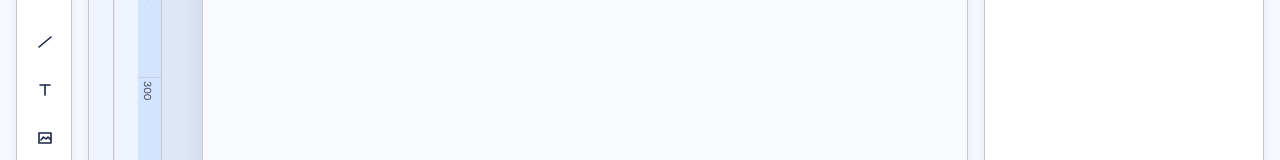
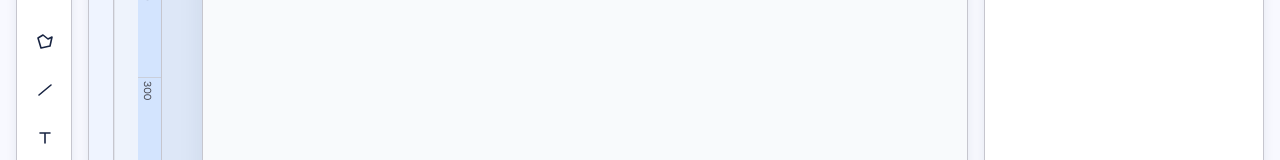
Before and after one commit to nopublicsounds/draw-p5js, a React (Vite) app: page / in a window 1280 px wide. Shown: the part 477-637 px from the top of the page. Built offline with nearby package versions, Linux system fonts and the light colour scheme.

Commit message:
feat: New draw tool - free polygon, confirm element with enter key or right-click

```diff
--- a/src/components/CanvasStage.tsx
+++ b/src/components/CanvasStage.tsx
@@ -1,4 +1,4 @@
-import { useEffect, useRef, useState } from 'react'
+import { useCallback, useEffect, useRef, useState } from 'react'
 import { cloneCanvasState, useCanvasStore } from '../store/canvasStore'
 import type { CanvasElement, CanvasState } from '../types/canvas'
 
@@ -315,6 +315,11 @@ const pointInElement = (point: Point, element: CanvasElement) => {
     return pointAngle >= start || pointAngle <= stop
   }
 
+  if (element.type === 'freePolygon') {
+    const vertices = getFreePolygonVertices(element)
+    return pointInPolygon(localPoint, vertices)
+  }
+
   return (
     localPoint.x >= element.x &&
     localPoint.x <= element.x + element.width &&
@@ -445,6 +450,25 @@ const drawElement = (ctx: CanvasRenderingContext2D, element: CanvasElement) => {
       ctx.fillStyle = element.style.fill
       ctx.fill()
     }
+  } else if (element.type === 'freePolygon') {
+    const vertices = getFreePolygonVertices(element)
+    if (vertices.length >= 3) {
+      ctx.beginPath()
+      for (let i = 0; i < vertices.length; i += 1) {
+        const vertex = vertices[i]
+        if (i === 0) {
+          ctx.moveTo(vertex.x, vertex.y)
+        } else {
+          ctx.lineTo(vertex.x, vertex.y)
+        }
+      }
+      ctx.closePath()
+
+      if (element.style.fill !== 'none') {
+        ctx.fillStyle = element.style.fill
+        ctx.fill()
+      }
+    }
   } else if (element.type === 'text') {
     ctx.fillStyle = element.style.fill === 'none' ? '#0b1c30' : element.style.fill
     ctx.font = `${element.fontSize ?? 24}px ${element.fontFamily ?? 'Inter'}`
@@ -514,6 +538,21 @@ const drawElement = (ctx: CanvasRenderingContext2D, element: CanvasElement) => {
       }
       ctx.closePath()
       ctx.stroke()
+    } else if (element.type === 'freePolygon') {
+      const vertices = getFreePolygonVertices(element)
+      if (vertices.length >= 3) {
+        ctx.beginPath()
+        for (let i = 0; i < vertices.length; i += 1) {
+          const vertex = vertices[i]
+          if (i === 0) {
+            ctx.moveTo(vertex.x, vertex.y)
+          } else {
+            ctx.lineTo(vertex.x, vertex.y)
+          }
+        }
+        ctx.closePath()
+        ctx.stroke()
+      }
     } else {
       ctx.strokeRect(element.x, element.y, element.width, element.height)
     }
@@ -620,7 +659,42 @@ interface DrawingState {
   currentPoint: Point
 }
 
+interface FreePolygonDrawingState {
+  type: 'freePolygon'
+  points: Point[]
+  hoverPoint: Point | null
+}
+
 const normalizeAngle = (angle: number) => ((angle % 360) + 360) % 360
+
+const getFreePolygonVertices = (element: CanvasElement): Point[] => {
+  const points = element.polygonPoints ?? []
+  return points.map((point) => ({
+    x: element.x + point.x * element.width,
+    y: element.y + point.y * element.height,
+  }))
+}
+
+const pointInPolygon = (point: Point, vertices: Point[]) => {
+  if (vertices.length < 3) {
+    return false
+  }
+
+  let inside = false
+  for (let i = 0, j = vertices.length - 1; i < vertices.length; j = i, i += 1) {
+    const xi = vertices[i].x
+    const yi = vertices[i].y
+    const xj = vertices[j].x
+    const yj = vertices[j].y
+
+    const intersects = yi > point.y !== yj > point.y && point.x < ((xj - xi) * (point.y - yi)) / (yj - yi) + xi
+    if (intersects) {
+      inside = !inside
+    }
+  }
+
+  return inside
+}
 
 export function CanvasStage() {
   const canvasState = useCanvasStore((state) => state.canvas)
@@ -639,7 +713,7 @@ export function CanvasStage() {
   const setActiveTool = useCanvasStore((state) => state.setActiveTool)
   const canvasRef = useRef<HTMLCanvasElement | null>(null)
   const [dragState, setDragState] = useState<DragState | null>(null)
-  const [drawingState, setDrawingState] = useState<DrawingState | null>(null)
+  const [drawingState, setDrawingState] = useState<DrawingState | FreePolygonDrawingState | null>(null)
   const [selectionRect, setSelectionRect] = useState<{ x: number; y: number; width: number; height: number } | null>(null)
   const horizontalRulerCount = Math.floor(canvasState.width / 100) + 1
   const verticalRulerCount = Math.floor(canvasState.height / 100) + 1
@@ -768,6 +842,50 @@ export function CanvasStage() {
       }
 
       ctx.restore()
+    } else if (drawingState && drawingState.type === 'freePolygon') {
+      ctx.save()
+      ctx.strokeStyle = '#182442'
+      ctx.fillStyle = 'rgba(74, 144, 217, 0.2)'
+      ctx.lineWidth = 2
+
+      if (drawingState.points.length > 0) {
+        // Draw committed edges between all vertices.
+        for (let i = 0; i < drawingState.points.length - 1; i += 1) {
+          const a = drawingState.points[i]
+          const b = drawingState.points[i + 1]
+          ctx.beginPath()
+          ctx.moveTo(a.x, a.y)
+          ctx.lineTo(b.x, b.y)
+          ctx.stroke()
+        }
+
+        // Draw the live edge from last vertex to pointer.
+        if (drawingState.hoverPoint) {
+          const last = drawingState.points[drawingState.points.length - 1]
+          ctx.beginPath()
+          ctx.moveTo(last.x, last.y)
+          ctx.lineTo(drawingState.hoverPoint.x, drawingState.hoverPoint.y)
+          ctx.stroke()
+        }
+
+        // Draw close-path edge so there is no visual gap between end and start.
+        if (drawingState.points.length >= 2) {
+          const first = drawingState.points[0]
+          const last = drawingState.hoverPoint ?? drawingState.points[drawingState.points.length - 1]
+          ctx.beginPath()
+          ctx.moveTo(last.x, last.y)
+          ctx.lineTo(first.x, first.y)
+          ctx.stroke()
+        }
+      }
+
+      for (const vertex of drawingState.points) {
+        ctx.beginPath()
+        ctx.arc(vertex.x, vertex.y, 3, 0, Math.PI * 2)
+        ctx.fill()
+      }
+
+      ctx.restore()
     }
 
     // Draw selection rectangle for multi-select
@@ -870,7 +988,7 @@ export function CanvasStage() {
   }, [dragState, pushHistorySnapshot, updateElement, selectedElementIds])
 
   useEffect(() => {
-    if (!drawingState) {
+    if (!drawingState || drawingState.type !== 'drawing') {
       return
     }
 
@@ -881,7 +999,7 @@ export function CanvasStage() {
       }
 
       const point = getCanvasPoint(event, canvas)
-      setDrawingState((state) => (state ? { ...state, currentPoint: point } : state))
+      setDrawingState((state) => (state && state.type === 'drawing' ? { ...state, currentPoint: point } : state))
     }
 
     const handleMouseUp = () => {
@@ -997,13 +1115,128 @@ export function CanvasStage() {
     }
   }, [selectionRect, elements, selectElements])
 
+  const finalizeFreePolygon = useCallback(() => {
+    const currentState = drawingState
+
+    if (!currentState || currentState.type !== 'freePolygon' || currentState.points.length < 3) {
+      return
+    }
+
+    const xs = currentState.points.map((point) => point.x)
+    const ys = currentState.points.map((point) => point.y)
+    const minX = Math.min(...xs)
+    const minY = Math.min(...ys)
+    const maxX = Math.max(...xs)
+    const maxY = Math.max(...ys)
+    const width = Math.max(1, maxX - minX)
+    const height = Math.max(1, maxY - minY)
+
+    const newElement: CanvasElement = {
+      id: crypto.randomUUID(),
+      type: 'freePolygon',
+      x: minX,
+      y: minY,
+      width,
+      height,
+      rotation: 0,
+      polygonPoints: currentState.points.map((point) => ({
+        x: (point.x - minX) / width,
+        y: (point.y - minY) / height,
+      })),
+      style: {
+        fill: '#4A90D9',
+        stroke: 'none',
+        strokeWeight: 0,
+        opacity: 1,
+      },
+    }
+
+    addElement(newElement)
+    setDrawingState(null)
+  }, [addElement, drawingState])
+
+  useEffect(() => {
+    if (!drawingState || drawingState.type !== 'freePolygon') {
+      return
+    }
+
+    const handleKeyDown = (event: KeyboardEvent) => {
+      if (event.key === 'Enter') {
+        event.preventDefault()
+        finalizeFreePolygon()
+      } else if (event.key === 'Escape') {
+        event.preventDefault()
+        setDrawingState(null)
+      }
+    }
+
+    window.addEventListener('keydown', handleKeyDown)
+    return () => {
+      window.removeEventListener('keydown', handleKeyDown)
+    }
+  }, [drawingState, finalizeFreePolygon])
+
+  const handleCanvasMouseMove = (event: React.MouseEvent<HTMLCanvasElement>) => {
+    if (!drawingState || drawingState.type !== 'freePolygon') {
+      return
+    }
+
+    const canvas = canvasRef.current
+    if (!canvas) {
+      return
+    }
+
+    const point = getCanvasPoint(event.nativeEvent, canvas)
+    setDrawingState((state) => (state && state.type === 'freePolygon' ? { ...state, hoverPoint: point } : state))
+  }
+
+  const handleCanvasContextMenu = (event: React.MouseEvent<HTMLCanvasElement>) => {
+    event.preventDefault()
+
+    if (activeTool === 'freePolygon') {
+      finalizeFreePolygon()
+    }
+  }
+
   const handleMouseDown = (event: React.MouseEvent<HTMLCanvasElement>) => {
     const canvas = canvasRef.current
     if (!canvas) {
       return
     }
 
+    if (activeTool !== 'freePolygon' && event.button !== 0) {
+      return
+    }
+
     const point = getCanvasPoint(event.nativeEvent, canvas)
+
+    if (activeTool === 'freePolygon') {
+      if (event.button === 2) {
+        finalizeFreePolygon()
+        return
+      }
+
+      if (event.button !== 0) {
+        return
+      }
+
+      setDrawingState((state) => {
+        if (state && state.type === 'freePolygon') {
+          return {
+            ...state,
+            points: [...state.points, point],
+            hoverPoint: point,
+          }
+        }
+
+        return {
+          type: 'freePolygon',
+          points: [point],
+          hoverPoint: point,
+        }
+      })
+      return
+    }
 
     if (activeTool === 'select' && selectedElementIds.length === 1) {
       const selectedElement = elements.find((element) => element.id === selectedElementIds[0])
@@ -1193,6 +1426,8 @@ export function CanvasStage() {
               <canvas
                 ref={canvasRef}
                 onMouseDown={handleMouseDown}
+                onMouseMove={handleCanvasMouseMove}
+                onContextMenu={handleCanvasContextMenu}
                 className="mx-auto block border border-[var(--color-outline)] bg-white shadow-[0_1px_0_rgba(24,36,66,0.06),0_12px_24px_rgba(24,36,66,0.08)]"
               />
             </div>
@@ -1201,7 +1436,7 @@ export function CanvasStage() {
       </div>
 
       <div className="flex items-center justify-between border-t border-[var(--color-outline)] px-3 py-2">
-        <p className="font-tech text-[11px] text-[var(--color-text-muted)]">Empty click clears selection. Arrow keys move 1px. Shift + arrows move 10px.</p>
+        <p className="font-tech text-[11px] text-[var(--color-text-muted)]">Empty click clears selection. Free polygon: right-click or Enter to finish. Arrow keys move 1px. Shift + arrows move 10px.</p>
         <p className="font-tech text-[11px] text-[var(--color-text-muted)]">Ctrl/Cmd + Z undo · Ctrl/Cmd + Y redo · Ctrl/Cmd + D duplicate</p>
       </div>
     </section>
--- a/src/components/ToolSidebar.tsx
+++ b/src/components/ToolSidebar.tsx
@@ -9,6 +9,7 @@ const tools: { tool: EditorTool; label: string; hint: string }[] = [
   { tool: 'diamond', label: 'Diamond', hint: 'Click-drag to draw' },
   { tool: 'arc', label: 'Arc', hint: 'Click-drag to draw' },
   { tool: 'polygon', label: 'Polygon', hint: 'Click-drag to draw' },
+  { tool: 'freePolygon', label: 'Free Polygon', hint: 'Click to add vertex' },
   { tool: 'line', label: 'Line', hint: 'Click-drag to draw' },
   { tool: 'text', label: 'Text', hint: 'Click to place' },
   { tool: 'image', label: 'Image', hint: 'Click for picker' },
@@ -22,13 +23,14 @@ const toolIcons: Record<EditorTool, string> = {
   diamond: 'M10 3 17 10 10 17 3 10z',
   arc: 'M4 11a6 6 0 1 1 12 0',
   polygon: 'M10 3 16 7 14 15 6 15 4 7z',
+  freePolygon: 'M3 6 8 3 13 7 17 5 15 14 6 16z',
   line: 'M4 15 16 5',
   text: 'M5 5h10M10 5v10',
   image: 'M4 5h12v10H4zm2 7 2.5-3 2.5 2 2-2 3 3',
 }
 
 function ToolGlyph({ tool }: { tool: EditorTool }) {
-  if (tool === 'line' || tool === 'text' || tool === 'image' || tool === 'triangle' || tool === 'diamond' || tool === 'arc' || tool === 'polygon') {
+  if (tool === 'line' || tool === 'text' || tool === 'image' || tool === 'triangle' || tool === 'diamond' || tool === 'arc' || tool === 'polygon' || tool === 'freePolygon') {
     return (
       <svg viewBox="0 0 20 20" className="h-5 w-5 fill-none stroke-current stroke-[1.6]" aria-hidden="true">
         <path d={toolIcons[tool]} strokeLinecap="round" strokeLinejoin="round" />
```
